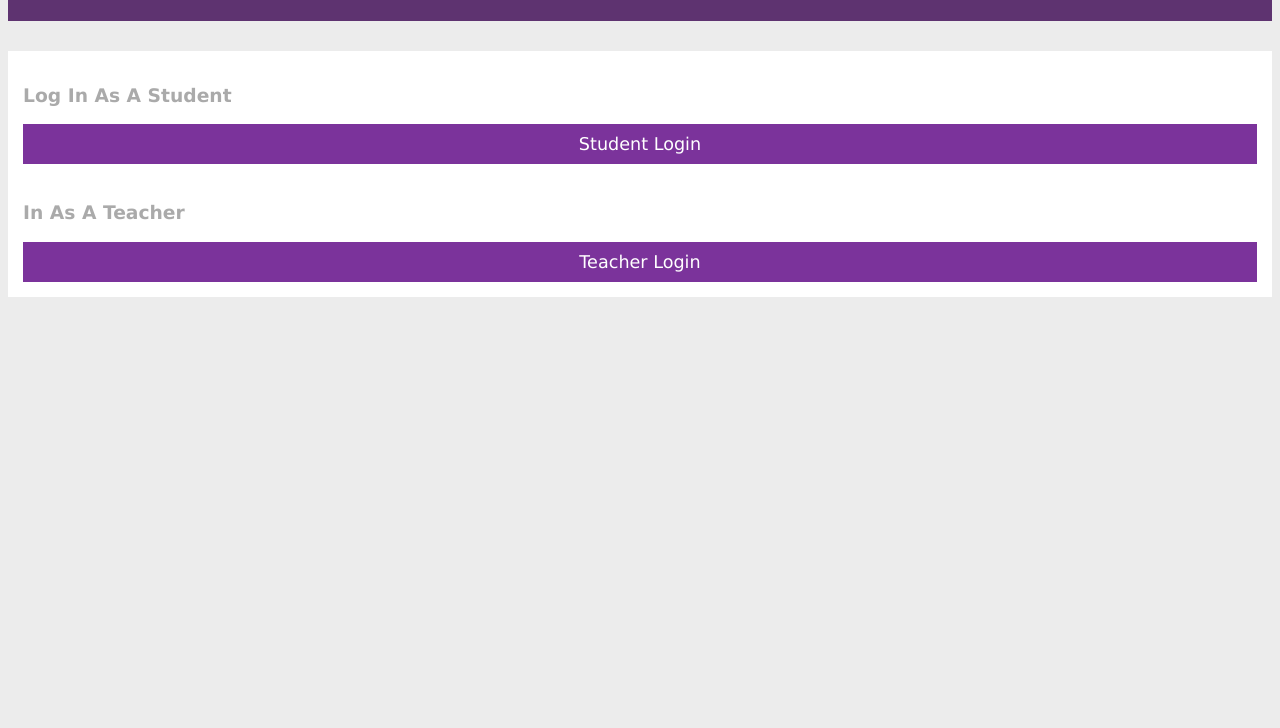
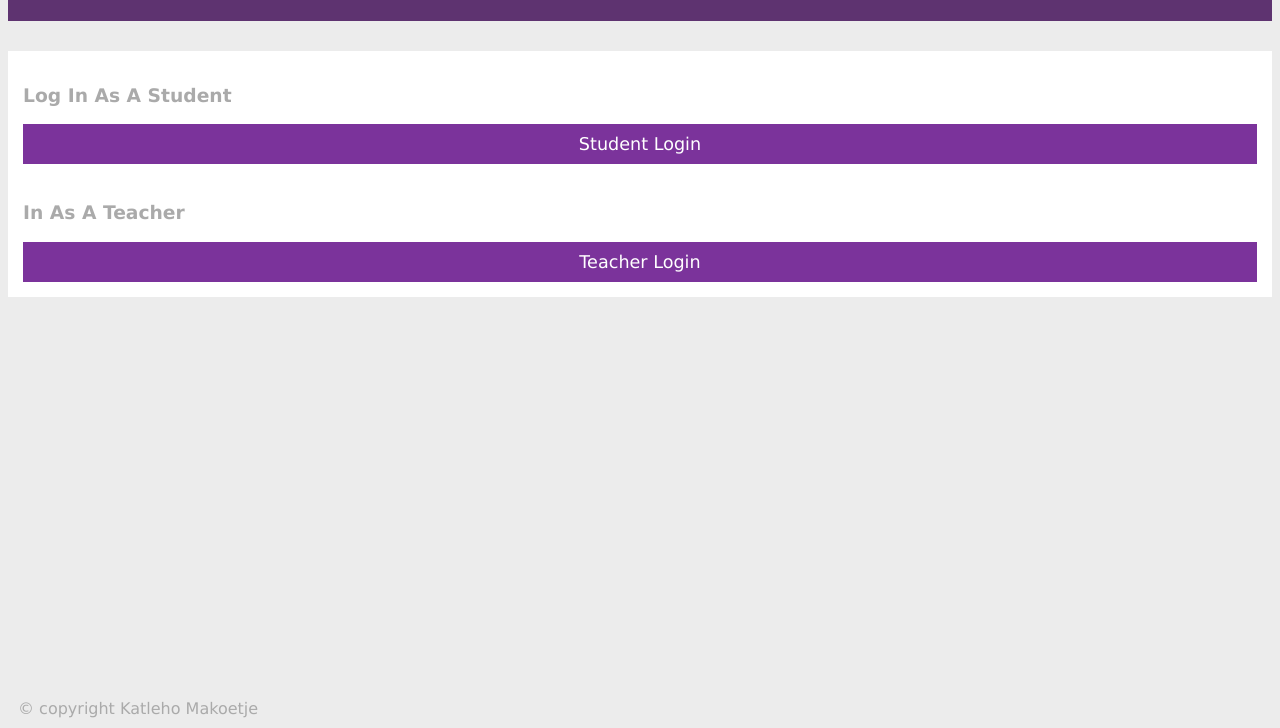
Before and after one commit to Kat-David-Mak/QuizApp, a plain HTML site: page index.html in a window 1280 px wide. Shown: the part 72-800 px from the top of the page. Drawn offline with Linux system fonts and the light colour scheme.

Commit message:
Modified index.html

```diff
--- a/index.html
+++ b/index.html
@@ -21,5 +21,6 @@
             <button id="submit" onclick="window.location.href = '#';">Teacher Login</button>
 
         </div>
+        <div class="footer">© copyright Katleho Makoetje</div>
     </body>
 </html>
```
